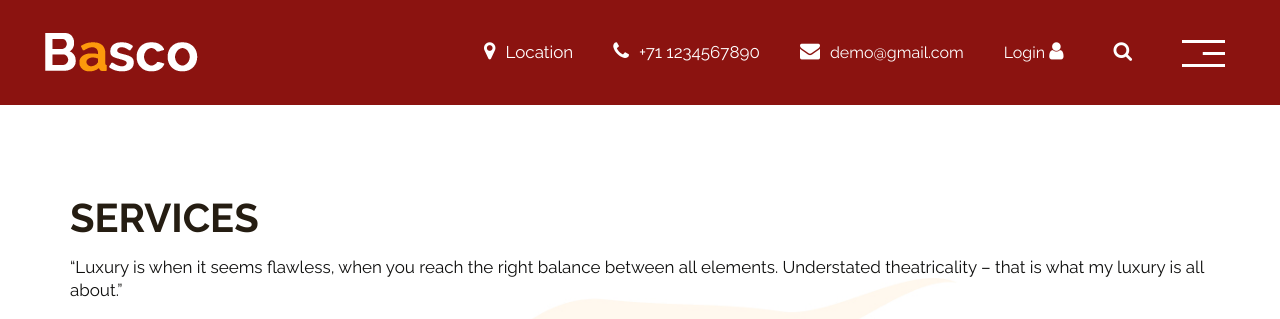
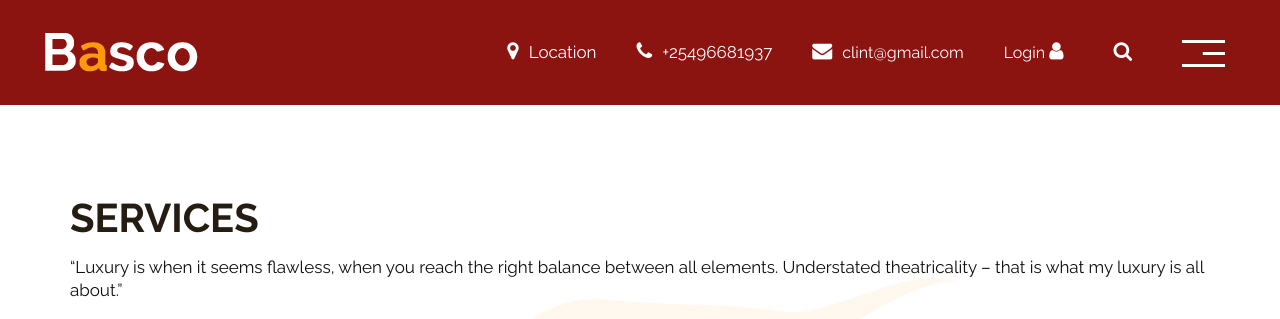
Before and after one commit to clintonthedeveloper/zoezi1, a Django app: page /services/ in a window 1280 px wide. Shown: the top 319 px of the page. Run offline with Django 5.2, Linux system fonts and the light colour scheme; some libraries are stand-ins or nearby versions.

Commit message:
https://github.com/clintonthedeveloper/zoezi1.git

```diff
--- a/myeshop/templates/services.html
+++ b/myeshop/templates/services.html
@@ -53,8 +53,8 @@
                   <div class="col-sm-9">
                      <ul class="email text_align_right">
                         <li class="d_none"> <i class="fa fa-map-marker" aria-hidden="true"></i>Location</a></li>
-                        <li class="d_none"><i class="fa fa-phone" aria-hidden="true"></i>+71  1234567890</a></li>
-                        <li class="d_none"> <a href="#"><i class="fa fa-envelope" aria-hidden="true"></i>demo@gmail.com</a></li>
+                        <li class="d_none"><i class="fa fa-phone" aria-hidden="true"></i>+25496681937</a></li>
+                        <li class="d_none"> <a href="#"><i class="fa fa-envelope" aria-hidden="true"></i>clint@gmail.com</a></li>
                         <li class="d_none"> <a href="#">Login <i class="fa fa-user" aria-hidden="true"></i></a> </li>
                         <li class="d_none"><i class="fa fa-search" style="cursor: pointer;" aria-hidden="true"></i></li>
                         <li> <button class="openbtn" onclick="openNav()"><img src="{% static 'images/menu_btn.png'%}"></button></li>
```
